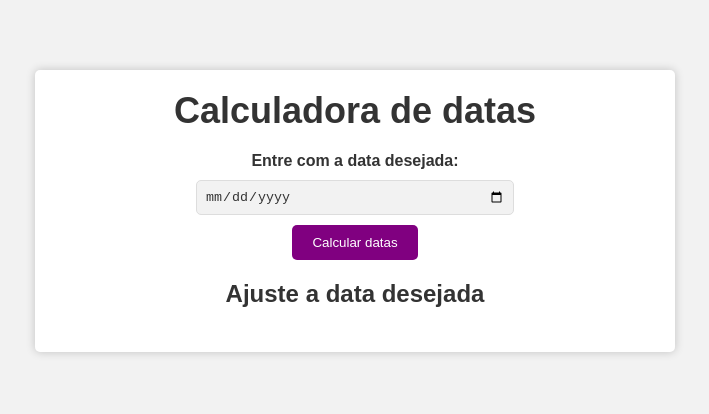
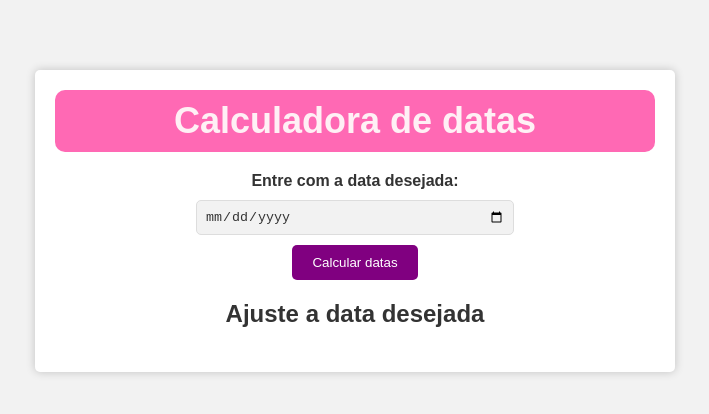
Before and after one commit to alexhenrique/Project-Time-Calculator, a plain HTML site: page index.html in a window 1280 px wide. Shown: the whole page, without its empty margins (285-994 px from the left). Drawn offline with Linux system fonts and the light colour scheme.

Commit message:
alteração na cor

```diff
--- a/style.css
+++ b/style.css
@@ -1,115 +1,72 @@
-/* Define as propriedades para o elemento 'body' da página */
 body {
   margin: 0;
   padding: 20px;
   font-family: "Montserrat", sans-serif;
   background: #f2f2f2;
-  /* Define a cor de fundo como cinza claro */
   color: #333333;
-  /* Define a cor do texto como preto */
 }
 
-/* Define as propriedades para o elemento com a classe 'container' */
 .container {
   background-color: #ffffff;
-  /* Define a cor de fundo como branco */
   box-shadow: 0 0 10px rgba(0, 0, 0, .2);
-  /* Adiciona uma sombra ao elemento */
   padding: 20px;
   max-width: 600px;
-  /* Define a largura máxima do elemento */
   margin: 0 auto;
-  /* Centraliza o elemento horizontalmente */
   border-radius: 5px;
-  /* Adiciona cantos arredondados ao elemento */
   margin-top: 50px;
-  /* Define uma margem superior de 50px */
 }
 
-/* Define as propriedades para o elemento 'h1' */
 h1 {
   font-size: 36px;
-  /* Define o tamanho da fonte como 36px */
   text-align: center;
-  /* Centraliza o texto horizontalmente */
   margin-top: 0;
   margin-bottom: 20px;
-  /* Define uma margem inferior de 20px */
-  color: #333333;
-  /* Define a cor do texto como preto */
+  color: lavenderblush;
+  background-color: hotpink;
+  border-radius: 10px;
+  padding: 10px;
 }
 
-/* Define as propriedades para o elemento com a classe 'form' */
 .form {
   display: flex;
-  /* Aplica um layout flexível */
   flex-direction: column;
-  /* Alinha os elementos verticalmente em uma coluna */
   align-items: center;
-  /* Centraliza os elementos horizontalmente */
 }
 
-/* Define as propriedades para os elementos 'label' */
 label {
   font-weight: bold;
-  /* Define a fonte como negrito */
   margin-bottom: 10px;
-  /* Define uma margem inferior de 10px */
   color: #333333;
-  /* Define a cor do texto como preto */
 }
 
-/* Define as propriedades para os elementos 'input' */
 input {
   padding: 8px;
   border: 1px solid #dddddd;
-  /* Define uma borda com cor cinza claro */
   border-radius: 5px;
-  /* Adiciona cantos arredondados ao elemento */
   width: 100%;
-  /* Define a largura como 100% */
   max-width: 300px;
-  /* Define a largura máxima como 300px */
   background-color: #f2f2f2;
-  /* Define a cor de fundo como cinza claro */
   color: #333333;
-  /* Define a cor do texto como preto */
 }
 
-/* Define as propriedades para o elemento 'button' */
 button {
   background-color: #800080;
-  /* Define a cor de fundo como roxo */
   color: #ffffff;
-  /* Define a cor do texto como branco */
   border: none;
-  /* Remove a borda */
   padding: 10px 20px;
-  /* Define o preenchimento interno */
   border-radius: 5px;
-  /* Adiciona cantos arredondados ao elemento */
   margin-top: 10px;
-  /* Define uma margem superior de 10px */
   cursor: pointer;
-  /* Altera o cursor para o estilo de mão */
   transition: background-color .3s ease;
-  /*Define a transição suave da cor de fundo do botão */
 }
 
-/* Define as propriedades quando o cursor está sobre o botão */
 button:hover {
   background-color: #4b0082;
-  /* Define a cor de fundo como um tom mais escuro de roxo */
 }
 
-/* Define as propriedades para o elemento com o id 'result' */
 #result {
   margin-top: 20px;
-  /* Define uma margem superior de 20px */
   font-size: 24px;
-  /* Define o tamanho da fonte como 24px */
   font-weight: bold;
-  /* Define a fonte como negrito */
   color: #333333;
-  /* Define a cor do texto como preto */
 }
```
Also changed, not shown: script.js (+0 -12 lines).
